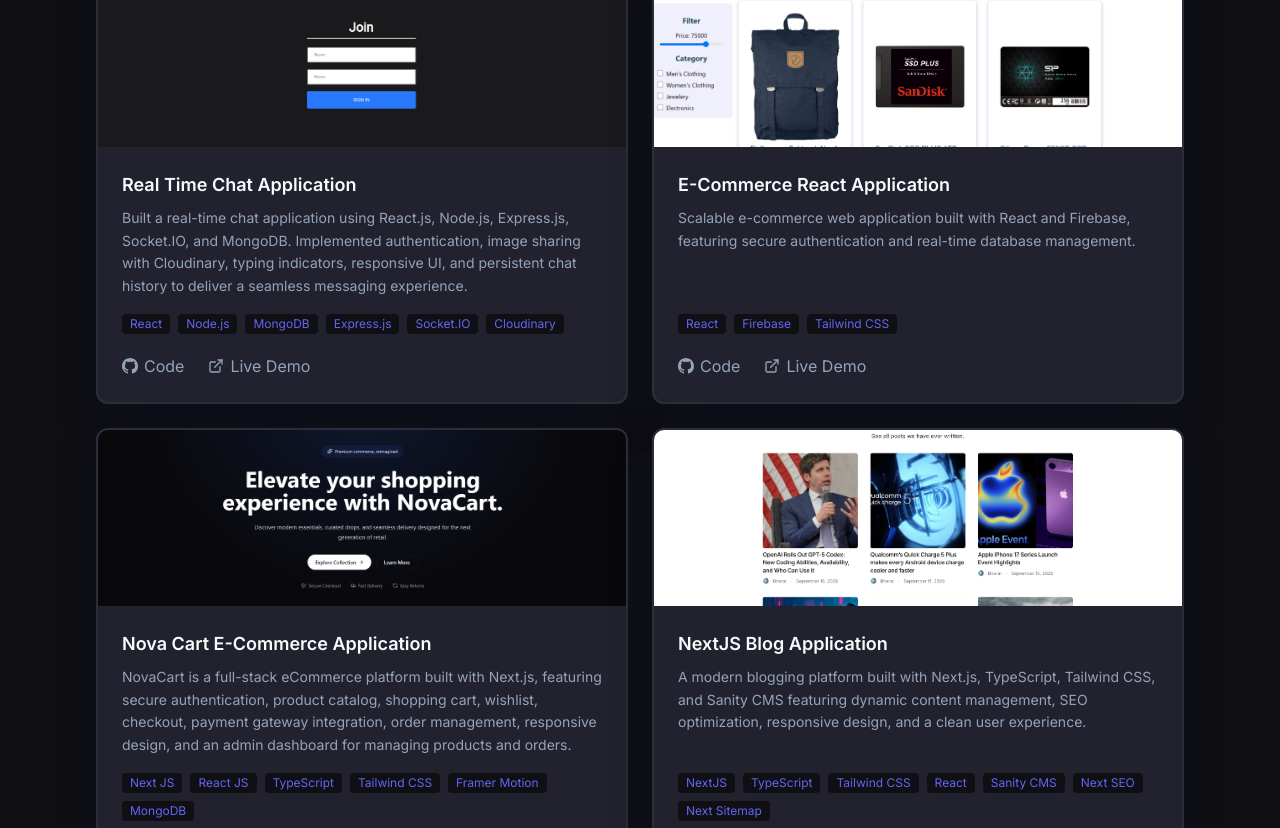
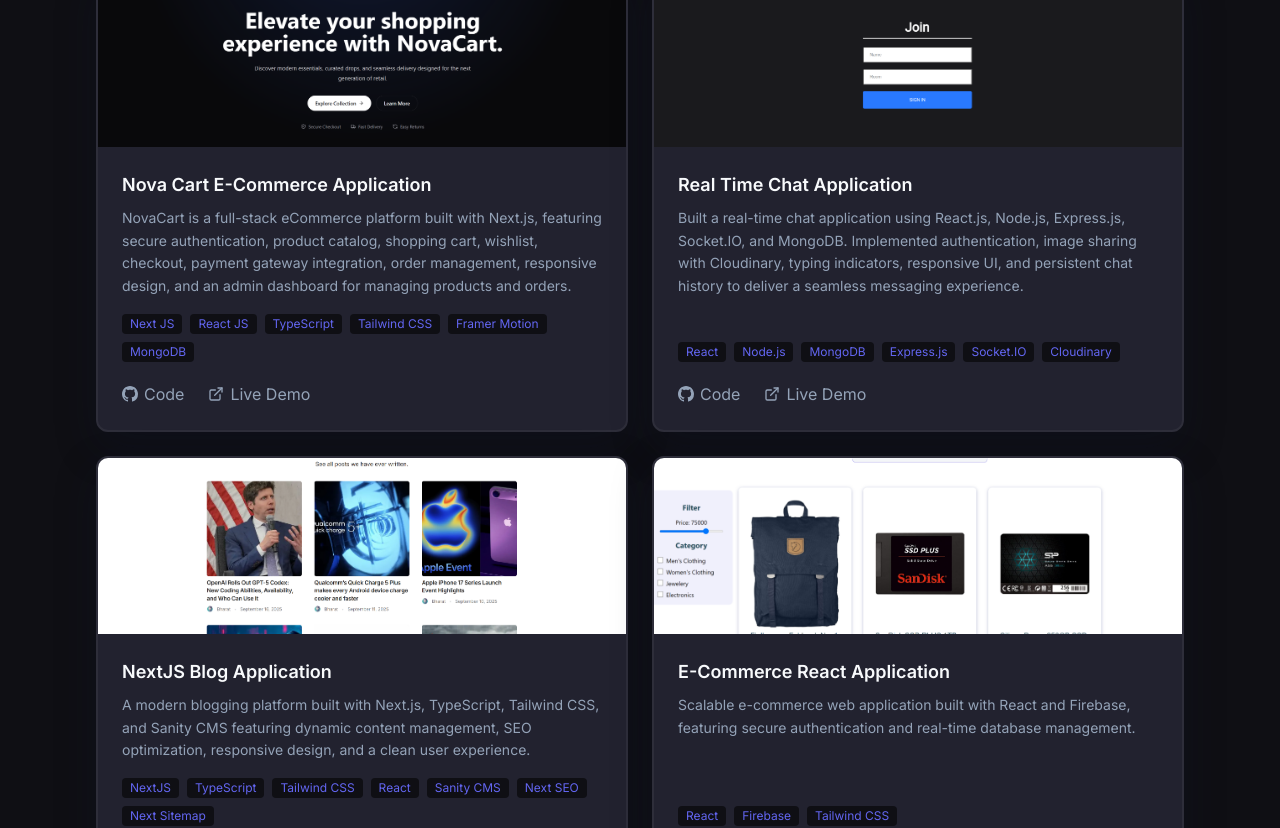
Before and after one commit to bharatlal124/Portfolio_, a React (Vite) app: page / in a window 1280 px wide. Shown: the part 3524-4352 px from the top of the page. Built offline with nearby package versions, Linux system fonts and the light colour scheme.

Commit message:
add new project Dev-Stats

```diff
--- a/src/data/portfolioData.js
+++ b/src/data/portfolioData.js
@@ -5,6 +5,7 @@
 import photofolio from '../assets/photofolio.png'
 import NextJSBlog from '../assets/nextjs-blog.png'
 import novacart from '../assets/Nova-cart.png'
+import devstats from '../assets/Dev-stats.png'
 
 
 // Certificate images imports
@@ -75,6 +76,17 @@
 
 
 export const projects = [
+
+  {
+    title: 'Nova Cart E-Commerce Application',
+    description:
+      'NovaCart is a full-stack eCommerce platform built with Next.js, featuring secure authentication, product catalog, shopping cart, wishlist, checkout, payment gateway integration, order management, responsive design, and an admin dashboard for managing products and orders.',
+    tech: ['Next JS', 'React JS', 'TypeScript', 'Tailwind CSS', 'Framer Motion', 'MongoDB'],
+    liveUrl: 'https://nova-cart-three.vercel.app/',
+    githubUrl: 'https://github.com/bharatlal124/Nova_Cart',
+    image: novacart,
+  },
+
   {
     title: 'Real Time Chat Application',
     description:
@@ -84,6 +96,17 @@
     githubUrl: 'https://github.com/bharatlal124/Real-time-chat-app',
     image: chatapp,
   },
+
+  {
+    title: 'NextJS Blog Application',
+    description:
+      'A modern blogging platform built with Next.js, TypeScript, Tailwind CSS, and Sanity CMS featuring dynamic content management, SEO optimization, responsive design, and a clean user experience.',
+    tech: ['NextJS', 'TypeScript', 'Tailwind CSS', 'React', 'Sanity CMS', 'Next SEO', 'Next Sitemap'],
+    liveUrl: 'https://bharat-blogs.netlify.app/',
+    githubUrl: 'https://github.com/bharatlal124/Next-blog-s',
+    image: NextJSBlog,
+  },
+
   {
     title: 'E-Commerce React Application',
     description:
@@ -93,24 +116,19 @@
     githubUrl: 'https://github.com/bharatlal124/Busy-buy-Project',
     image: ecommerce,
   },
-  {
-    title: 'Nova Cart E-Commerce Application',
+
+   {
+    title: 'Dev Stats Application',
     description:
-      'NovaCart is a full-stack eCommerce platform built with Next.js, featuring secure authentication, product catalog, shopping cart, wishlist, checkout, payment gateway integration, order management, responsive design, and an admin dashboard for managing products and orders.',
-    tech: ['Next JS', 'React JS', 'TypeScript', 'Tailwind CSS', 'Framer Motion', 'MongoDB'],
-    liveUrl: 'https://nova-cart-three.vercel.app/',
-    githubUrl: 'https://github.com/bharatlal124/Nova_Cart',
-    image: novacart,
+      'A responsive frontend dashboard combining LeetCode problem-solving stats and GitHub profile overviews with 365-day commit heatmaps.',
+    tech: ['HTML', 'CSS', 'JavaScript', 'CSS', 'Rest API', 'Responsive'],
+    liveUrl: 'https://devstats-project.vercel.app/',
+    githubUrl: 'https://github.com/bharatlal124/Dev_Stats-Project',
+    image: devstats,
   },
-  {
-    title: 'NextJS Blog Application',
-    description:
-      'A modern blogging platform built with Next.js, TypeScript, Tailwind CSS, and Sanity CMS featuring dynamic content management, SEO optimization, responsive design, and a clean user experience.',
-    tech: ['NextJS', 'TypeScript', 'Tailwind CSS', 'React', 'Sanity CMS', 'Next SEO', 'Next Sitemap'],
-    liveUrl: 'https://bharat-blogs.netlify.app/',
-    githubUrl: 'https://github.com/bharatlal124/Next-blog-s',
-    image: NextJSBlog,
-  },
+
+
+
   {
     title: 'Animated Landing Page',
     description:
```
Also changed, not shown: src/assets/Dev-stats.png (added).
